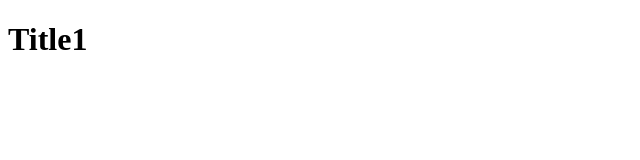
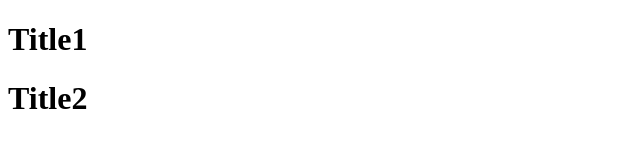
Before and after one commit to deestan777/deestan, a plain HTML site: page index.html in a window 1280 px wide. Shown: the whole page, without its empty margins (0-640 px from the left). Drawn offline with Linux system fonts and the light colour scheme.

Commit message:
second commit

```diff
--- a/index.html
+++ b/index.html
@@ -6,5 +6,6 @@
 </head>
 <body>
 <h1>Title1</h1>
+<h1>Title2</h1>
 </body>
 </html>
```
